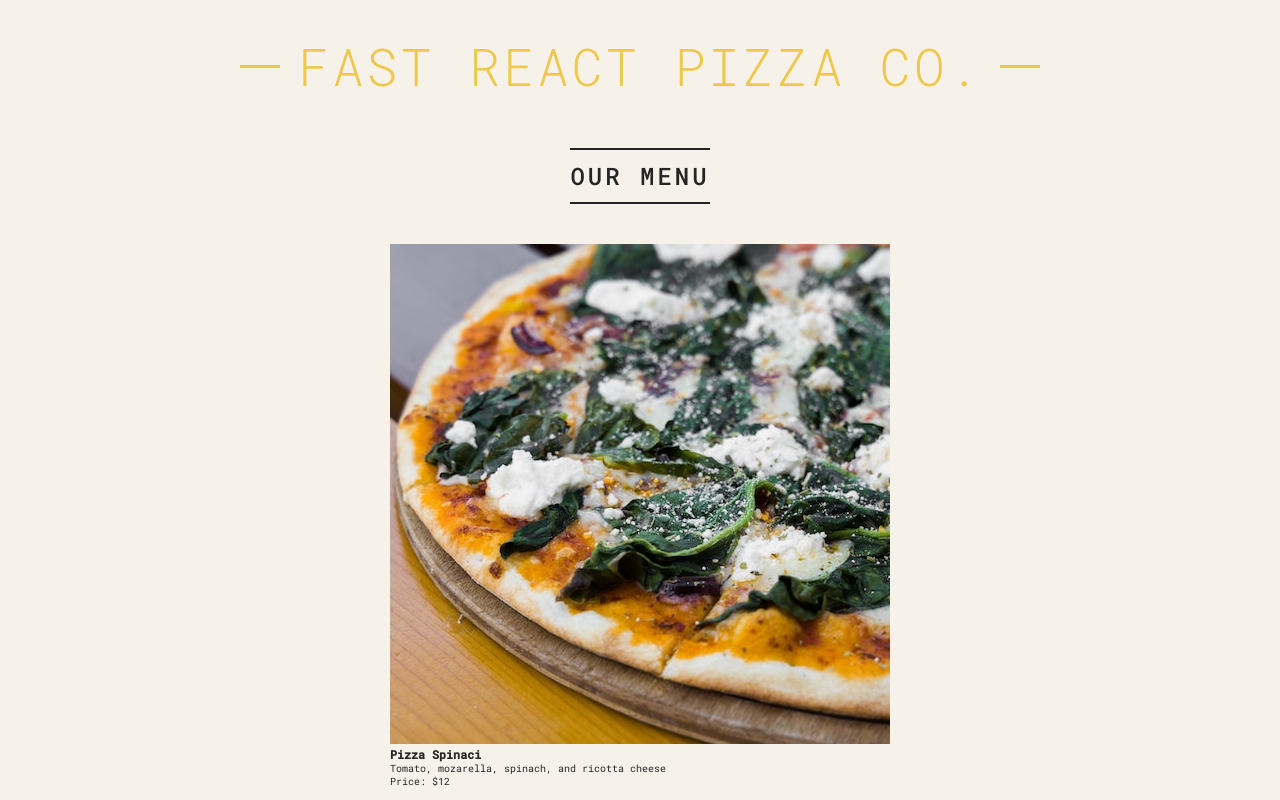
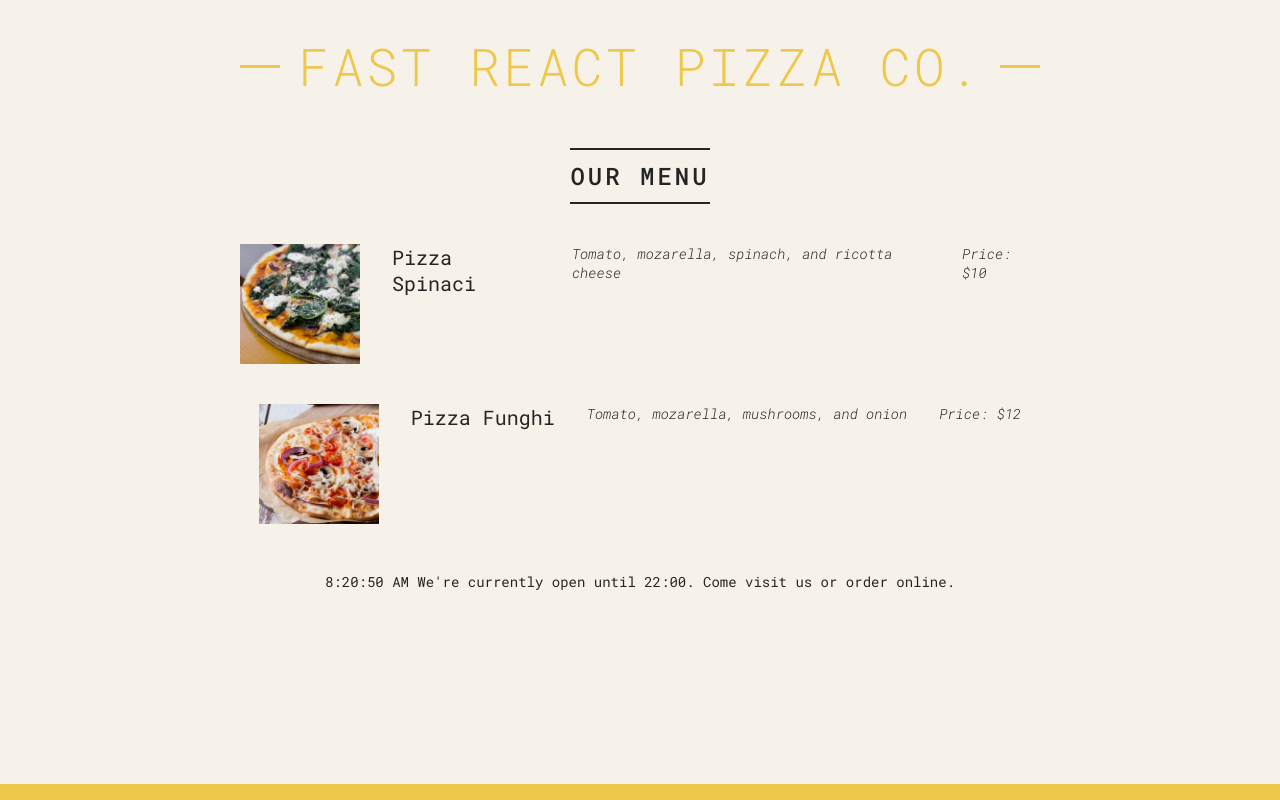
Before and after one commit to V0rikUA/02.-pizza-menu, a React (Create React App) app: page / in a window 1280 px wide. Shown: the top 800 px of the page. Built offline with nearby package versions, Linux system fonts and the light colour scheme.

Commit message:
using props

```diff
--- a/src/App.js
+++ b/src/App.js
@@ -69,13 +69,30 @@ function Menu() {
   return (
     <main className="menu">
       <h2>Our Menu</h2>
-      <Pizza />
-      <Pizza />
-      <Pizza />
-      <Pizza />
-      <Pizza />
-      <Pizza />
+      <Pizza
+        name={"Pizza Spinaci"}
+        ingredients={"Tomato, mozarella, spinach, and ricotta cheese"}
+        price={10}
+        photoName={"pizzas/spinaci.jpg"}
+      />
+      <Pizza
+        name={"Pizza Funghi"}
+        ingredients={"Tomato, mozarella, mushrooms, and onion"}
+        price={12}
+        photoName={"pizzas/funghi.jpg"}
+      />
     </main>
+  );
+}
+
+function Pizza({ name, ingredients, price, photoName }) {
+  return (
+    <div className="pizza">
+      <img src={photoName} alt={name} />
+      <h3>{name}</h3>
+      <p>{ingredients}</p>
+      <p>Price: ${price}</p>
+    </div>
   );
 }
 
@@ -97,15 +114,4 @@ function Footer() {
   );
 }
 
-function Pizza() {
-  return (
-    <div>
-      <img src="pizzas/spinaci.jpg" alt="Pizza Spinaci" />
-      <h3>Pizza Spinaci</h3>
-      <p>Tomato, mozarella, spinach, and ricotta cheese</p>
-      <p>Price: $12</p>
-    </div>
-  );
-}
-
 export default App;
```
